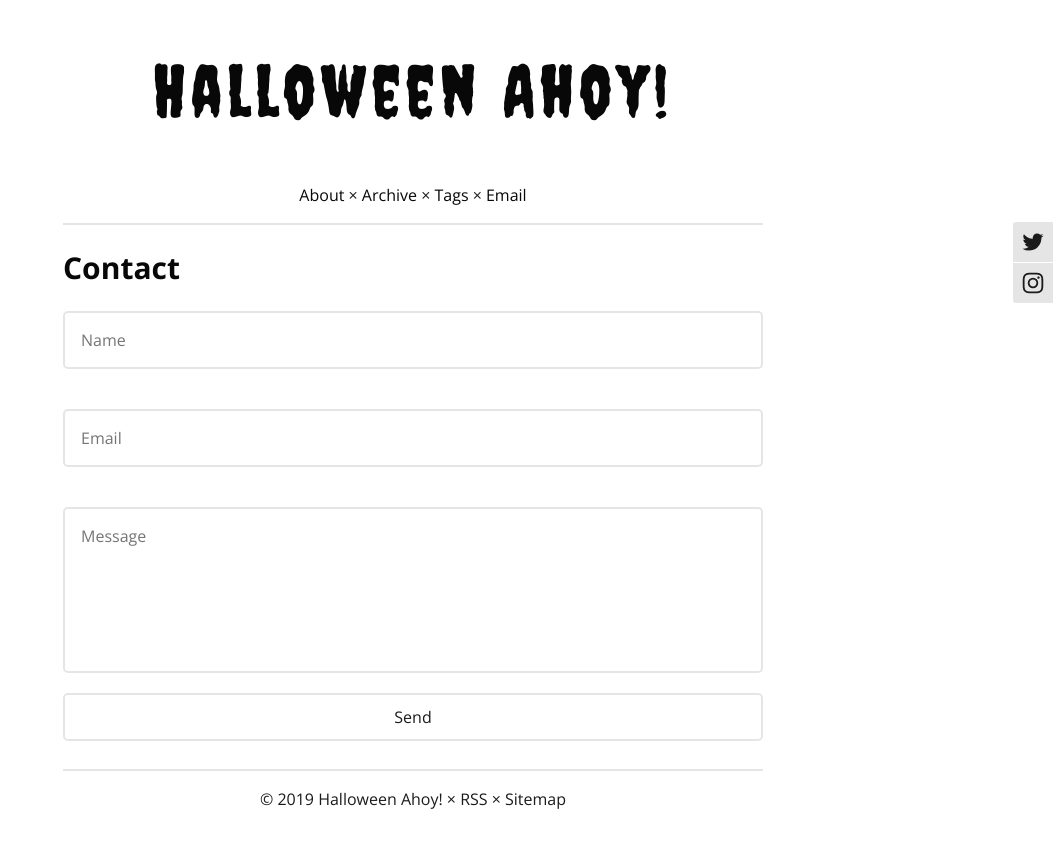
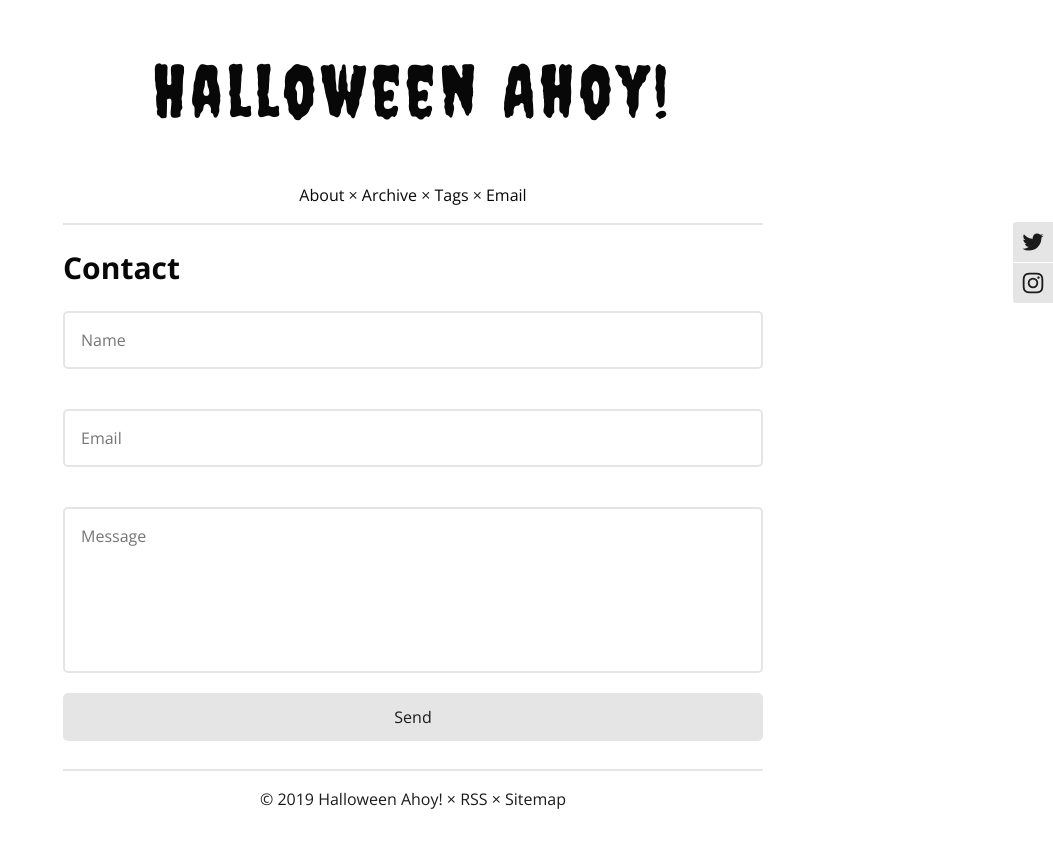
Before and after one commit to halloweenahoy/halloweenahoy.github.io, a Jekyll site: the page built from contact.html, in a window 1280 px wide. Shown: the top 848 px of the page, without its empty margins (227-1280 px from the left). Built offline with Jekyll 4.4.1, drawn with Linux system fonts in a browser that asks for light colours; comment, search, counter and statistics services are not loaded.

Commit message:
Update style.css

```diff
--- a/css/style.css
+++ b/css/style.css
@@ -47,15 +47,9 @@ input[type="submit"] {
   border: 0;
   border-radius: 5px;
   padding: 0;
-  border: 2px solid rgba(0, 0, 0, 0.1);
-  background: #FFFFFF;
+  background: rgba(0, 0, 0, 0.1);
   color: #1B1B1B;
   text-align: center;
-}
-
-input[type="submit"]:hover {
-  background-color: rgba(0, 0, 0, 0.1);
-  color: #1B1B1B;
   cursor: pointer;
 }
 
```
